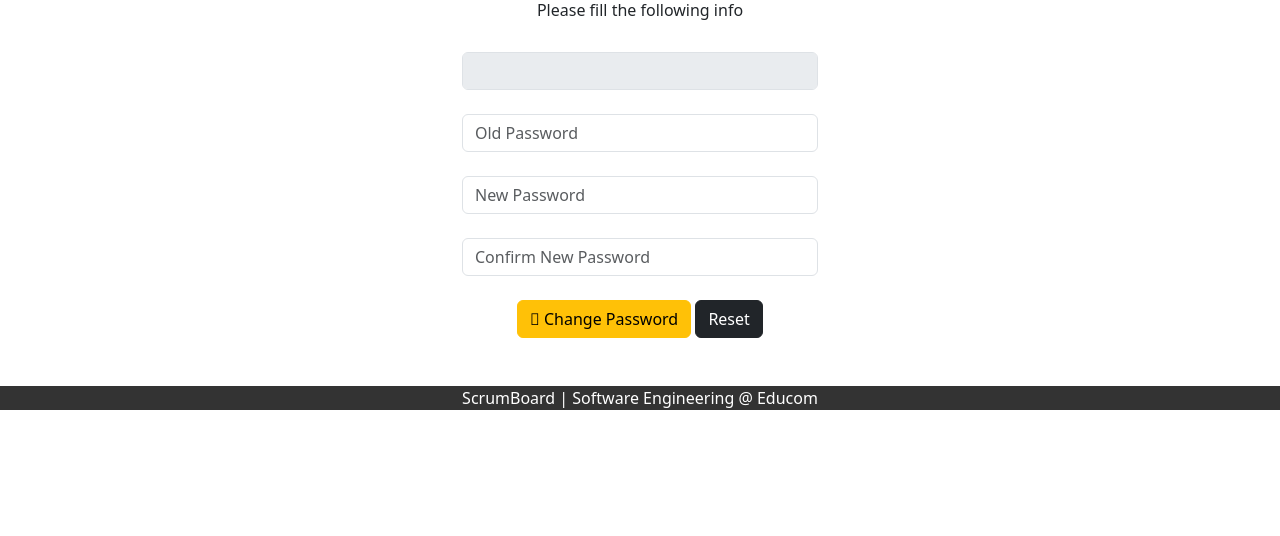
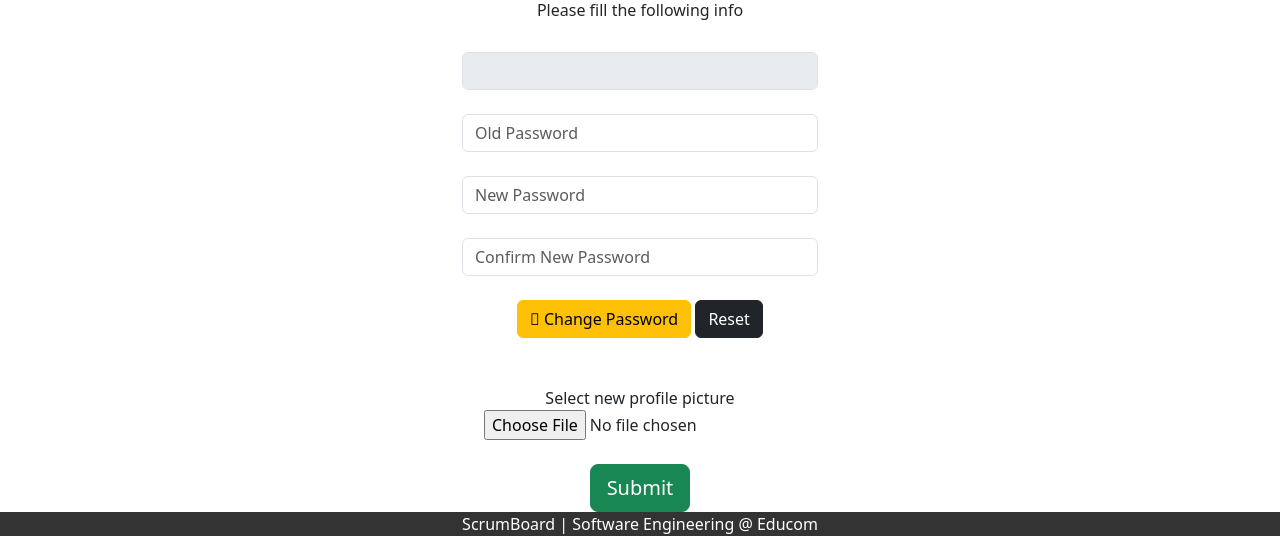
Before and after one commit to AmrAdwan/ScrumBoard, a Flask app: page /account in a window 1280 px wide. Shown: the part 417-953 px from the top of the page. Before the commit the page ends 827 px from the top, so only its background shows below. Run offline with Flask 2, Linux system fonts and the light colour scheme.

Commit message:
Added update profile picture
Added form and functionality to change a user profile picture to the account page.

```diff
--- a/App/Board/app.py
+++ b/App/Board/app.py
@@ -5,6 +5,7 @@ import database_handler2 as db_handler
 from enums import status, rights
 import os
 import logging
+from werkzeug.utils import secure_filename
 
 app = Flask(__name__)
 app.secret_key = os.urandom(24)
@@ -90,8 +91,23 @@ def logout():
     manageUsers.logout()
     return redirect(url_for("home"))
 
+@app.route('/upload_img')
+def upload_img():
+    return render_template('upload_img.html')
+
+@app.route('/set_profile_picture', methods=["POST"])
+def set_profile_picture():
+    if request.method == 'POST':
+        img = request.files['img']
+        if img.filename == '':
+            return redirect(url_for("home"))
+        if manageUsers.active_user is None:
+            return redirect(url_for("home"))
+        manageUsers.change_user_picture(img)
+    return redirect(url_for("home"))
+
 def check_user_authentication():
-    if manageUsers.active_user != None:
+    if manageUsers.active_user is not None:
         return True
     return False
 
--- a/App/Board/manage_users.py
+++ b/App/Board/manage_users.py
@@ -94,6 +94,12 @@ class ManageUsers:
             return True
         return False
 
+    # Changes the profile picture of the given user or the active one if none is given
+    def change_user_picture(self, img, user = None):
+        if user is None:
+            user = self.active_user
+        self.dbHandler.update_profile_picture(user.user_id, img, False)
+
 
     # Updates the password of the given user or the active user if no user was given
     # def change_user_password(self, password, user = None):
--- a/App/Board/templates/account.html
+++ b/App/Board/templates/account.html
@@ -60,7 +60,23 @@
         <br>
       </form>
       <!-- End Change Password Form -->
+
+      <!-- update profile picture Form -->
+      <form id="imgForm" enctype=multipart/form-data action="{{ url_for('set_profile_picture') }}" method="POST" class="form-signin needs-validation">
+        <div class="form-group">
+          <label for="img">Select new profile picture</label>
+          <br>
+          <input type="file" id="img" name="img" accept="image/*">
+        </div>
+        <br>
+        <!-- Submit Button -->
+        <div class="form-group">
+          <button class="btn btn-lg btn-success btn-block" type="submit"><i class="fas fa-sign-in-alt"></i> Submit</button>
+        </div>
+      </form>
+      <!-- End update profile picture Form -->
     </div>
+    <br>
     <div class="col-sm-4"></div>
   </div>
 </div>
```
Also changed, not shown: App/Board/database_handler2.py (+15 -12 lines).
